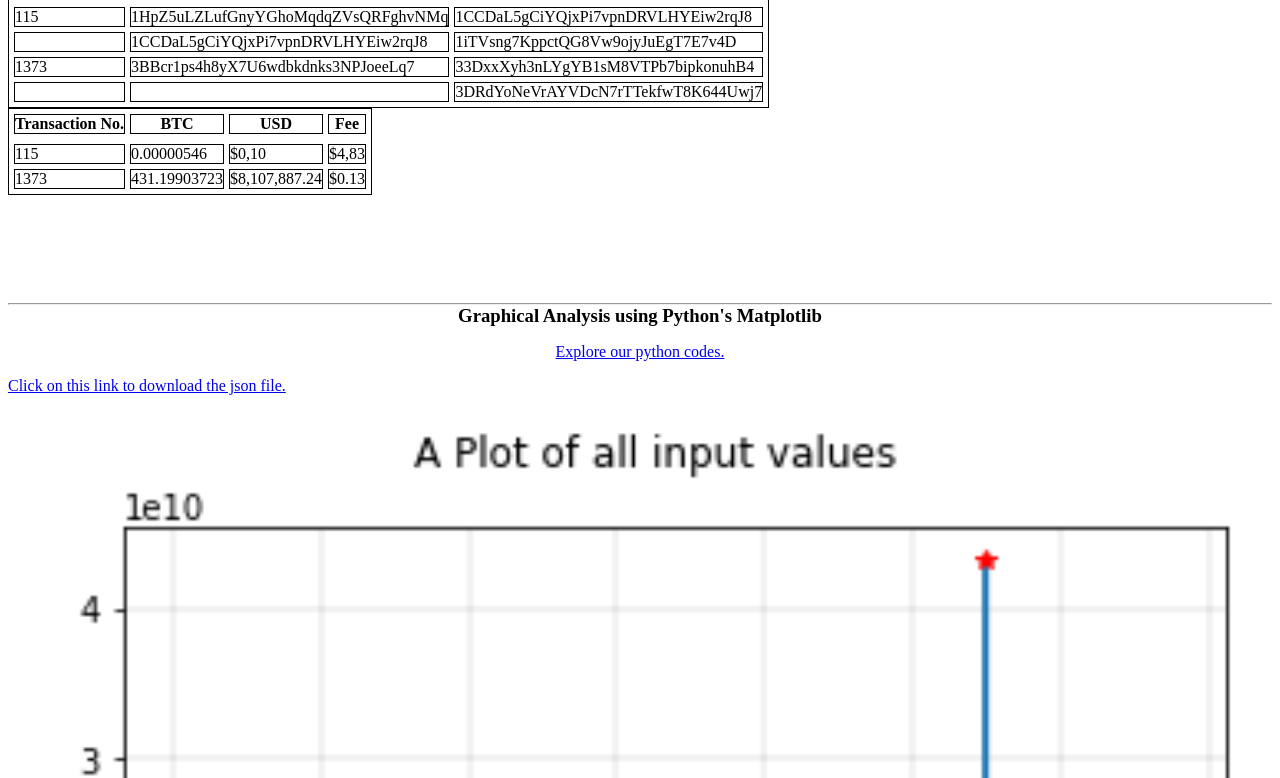
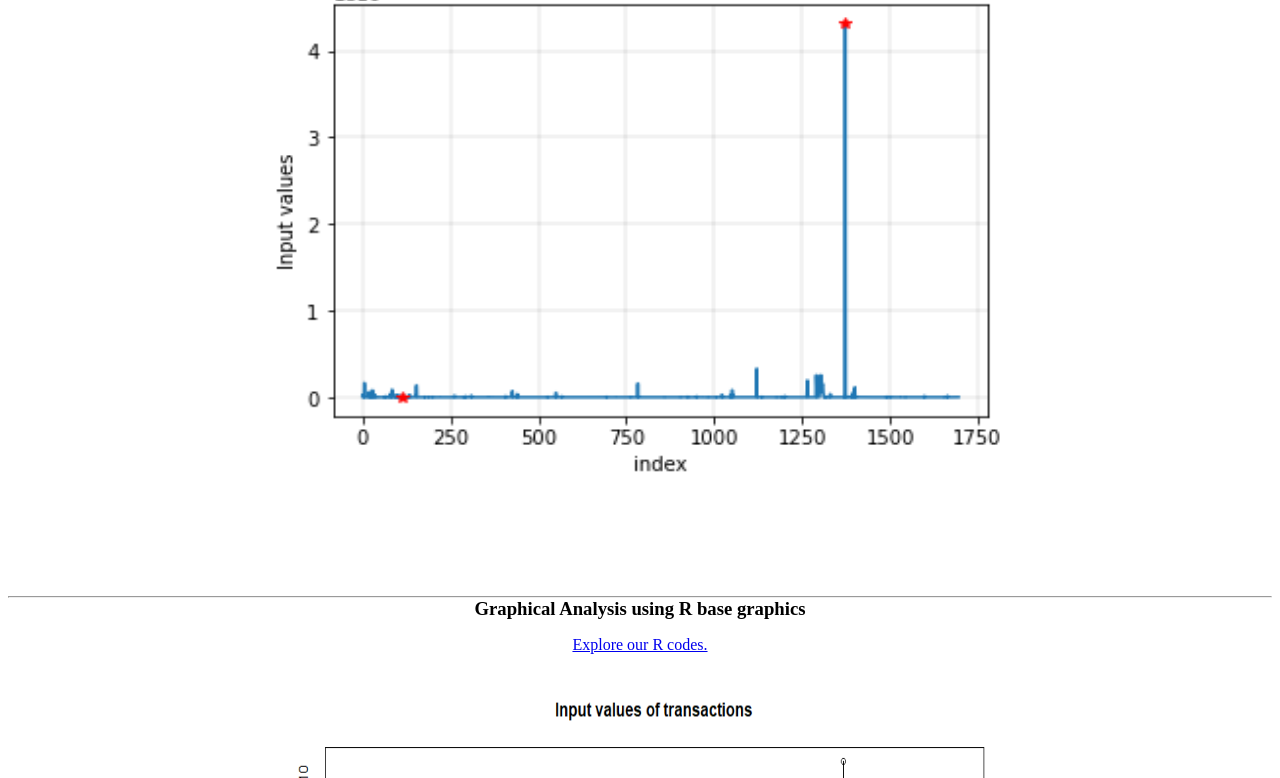
Before and after one commit to Kmohamedalie/Cafoscari-coursework, a plain HTML site: page index.html in a window 1280 px wide. Shown: the part 2022-2800 px from the top of the page. Drawn offline with Linux system fonts and the light colour scheme.

Commit message:
Add files via upload

```diff
--- a/styles.css
+++ b/styles.css
@@ -19,9 +19,7 @@ img{
   display: block;
   margin-left: auto;
   margin-right: auto;
-  width: 50%;
-  width: 100%;
-  height: auto;
+
 }
 
 p {
```
